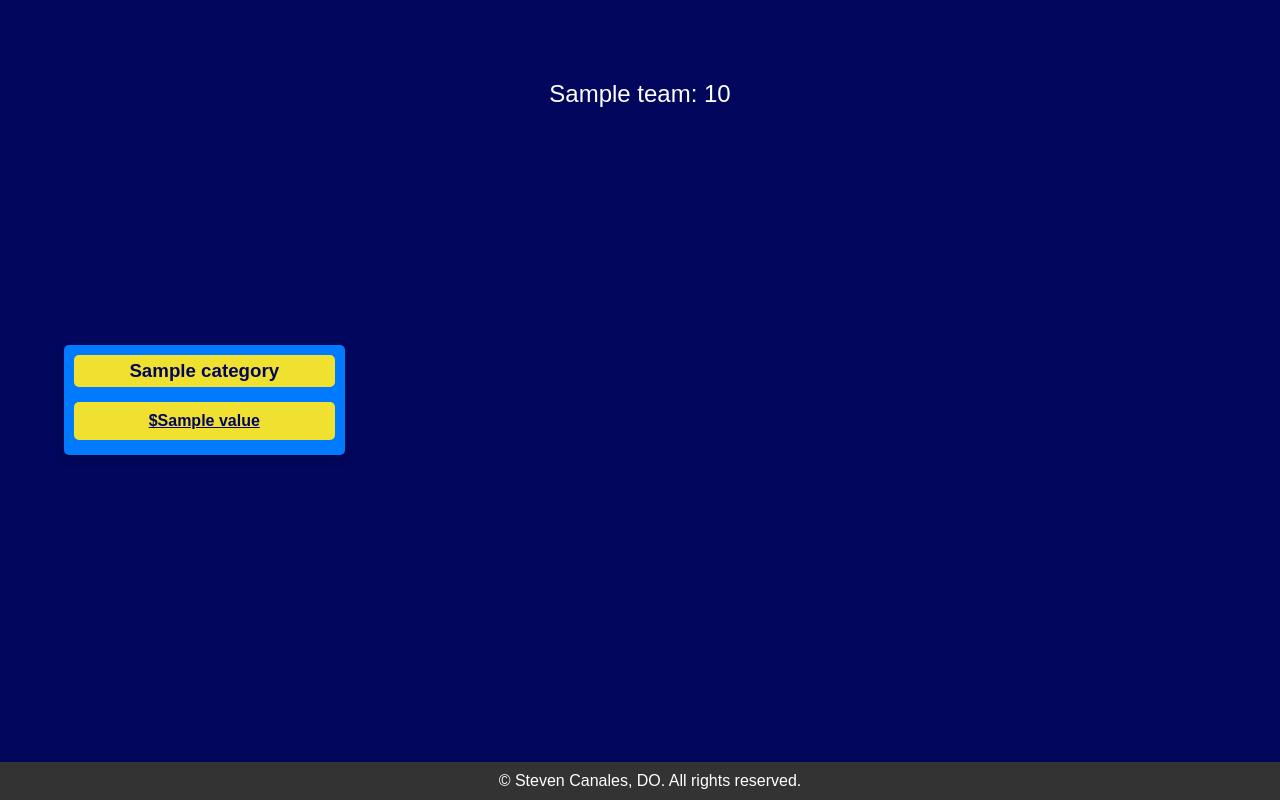
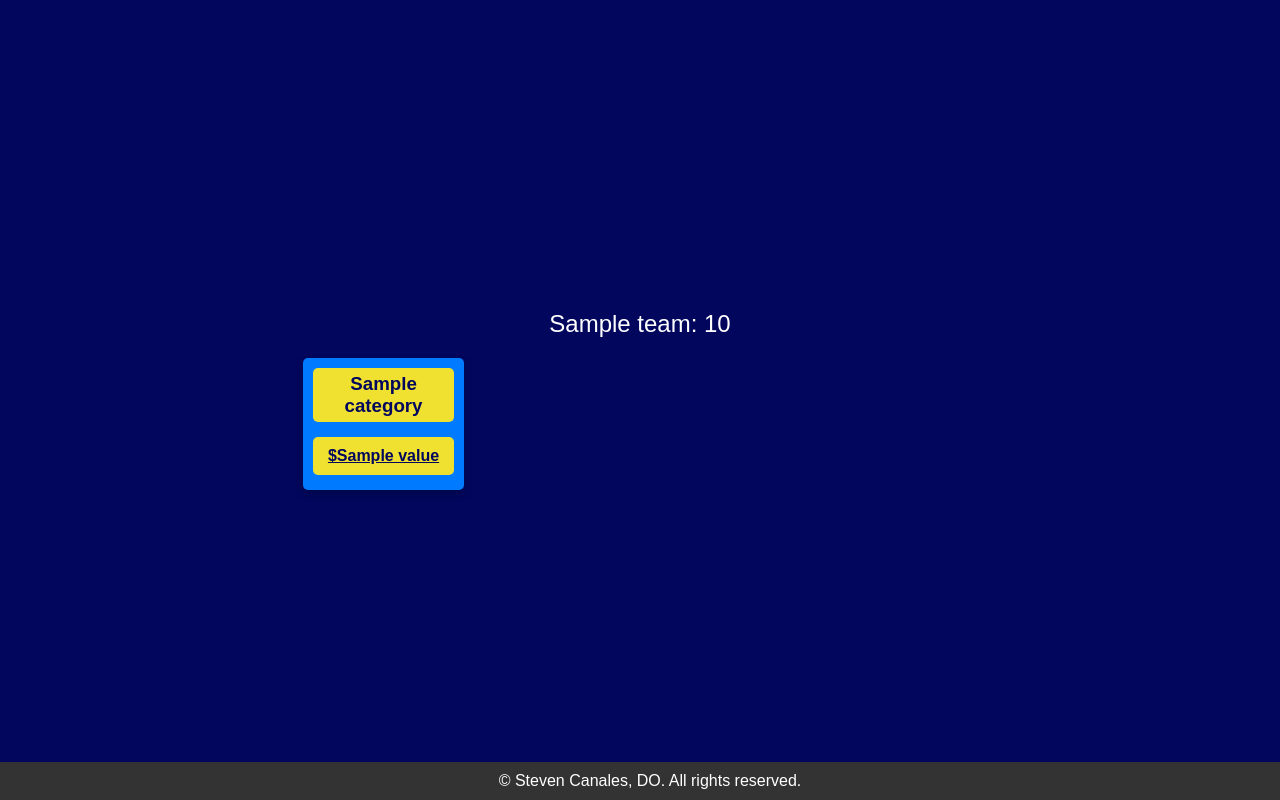
Before and after one commit to sacanales/jeopardy, a Flask app: template templates/game.html in a window 1280 px wide. Run offline with Flask 3, Linux system fonts and the light colour scheme; the visitor is signed in with stand-in values (Sample User, id 1); the template is opened without the code that fills it: most values are stand-ins (such as "Sample title", 1, 10 or a date in 2020).

Commit message:
commit on "main"

```diff
--- a/templates/game.html
+++ b/templates/game.html
@@ -10,18 +10,21 @@
             padding: 0;
             background-color: #02075d; /* Deep Jeopardy blue for the background */
             color: white; /* White text for better readability */
+            text-align: center; /* Centering the content */
             display: flex;
             flex-direction: column;
             justify-content: center; /* Centers content on the y-axis */
             align-items: center; /* Centers content on the x-axis */
             height: 100vh; /* Full viewport height */
-            position: relative;
+        }
+        .game-wrapper {
+            display: flex;
+            flex-direction: column;
+            align-items: center;
+            justify-content: center;
+            flex: 1;
         }
         .teams {
-            position: absolute; /* Position the teams div absolutely */
-            top: 10%; /* Adjust this value to move the teams div down */
-            left: 50%; /* Start at the halfway point of the screen */
-            transform: translateX(-50%); /* Center the element horizontally */
             font-size: 24px; /* Enlarging the team names and scores */
             margin-bottom: 20px; /* Provide some spacing between the scores and the board */
         }
@@ -34,7 +37,7 @@
             gap: 10px;
             width: 90%;
             max-width: 1200px; /* Adjust based on your preference */
-            margin: auto; /* Center in the available space */
+            /* margin-top: 20px; Removed to allow flexbox to manage spacing */
         }
         .category {
             display: flex;
@@ -72,16 +75,17 @@
         footer {
             text-align: center;
             padding: 10px;
+            background-color: #333; /* Dark background for the footer */
+            color: #fff; /* Light text color for contrast */
+            width: 100%;
             position: absolute; /* Positioned absolutely relative to the body */
             bottom: 0; /* At the bottom of the page */
             left: 0; /* Spanning from the left */
-            width: 100%; /* Spanning the full width of the page */
-            background-color: #333; /* Dark background for the footer */
-            color: #fff; /* Light text color for contrast */
         }
     </style>
 </head>
 <body>
+    <div class="game-wrapper">
         <div class="teams">
             {% for team, score in teams.items() %}
             <div class="team-name">{{ team }}: {{ score }}</div>
@@ -102,7 +106,7 @@
             </div>
             {% endfor %}
         </div>
-
+    </div>
     <footer>
         &copy; Steven Canales, DO. All rights reserved.
     </footer>
--- a/templates/question.html
+++ b/templates/question.html
@@ -93,11 +93,6 @@
             <button class="button" onclick="submitForm('Nobody', false)">Nobody Correct</button>
         </div>
     </div>
-
-    <footer>
-        &copy; Steven Canales, DO. All rights reserved.
-    </footer>
-
     <script>
         function showAnswerAndExplanationButton() {
             var answerDiv = document.getElementById('answer');
```
Lines whose indentation alone changed are shown as unchanged.
